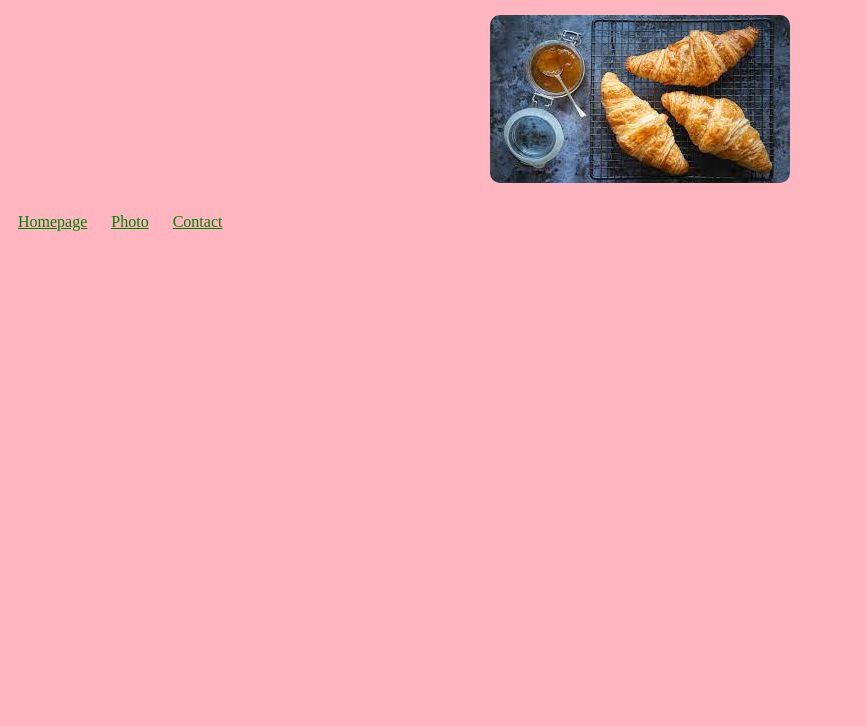
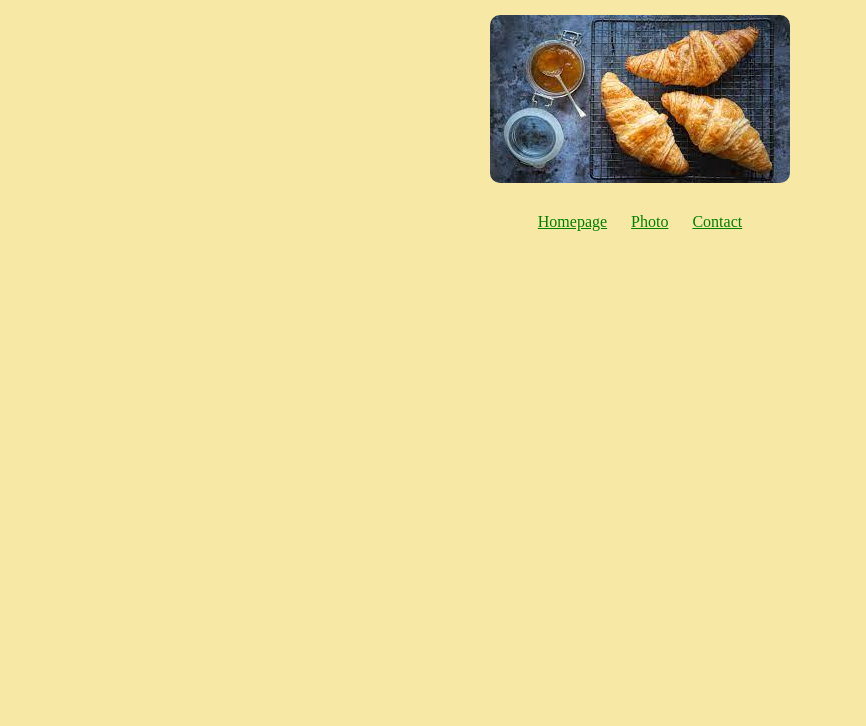
Before and after one commit to HannaYef/Croissant, a plain HTML site: page photo.html in a window 1280 px wide. Shown: the part 74-800 px from the top of the page, without its empty margins (0-866 px from the left). Drawn offline with Linux system fonts and the light colour scheme.

Commit message:
centered

```diff
--- a/src/styles.css
+++ b/src/styles.css
@@ -1,23 +1,24 @@
-h1 {
-  text-align: center;
+body {
+  background: #f8e8a6;
 }
-footer a {
-  text-align: center;
 
-  margin: 0 10px;
-  color: green;
-}
-body {
-  background: lightpink;
-}
+h1,
 p {
   text-align: center;
 }
+
 .croissant-photo {
   max-width: 100%;
   border-radius: 10px;
   display: block;
   margin: 30px auto;
+}
 
+footer {
+  text-align: center;
+}
 
+footer a {
+  margin: 0 10px;
+  color: green;
 }
```
